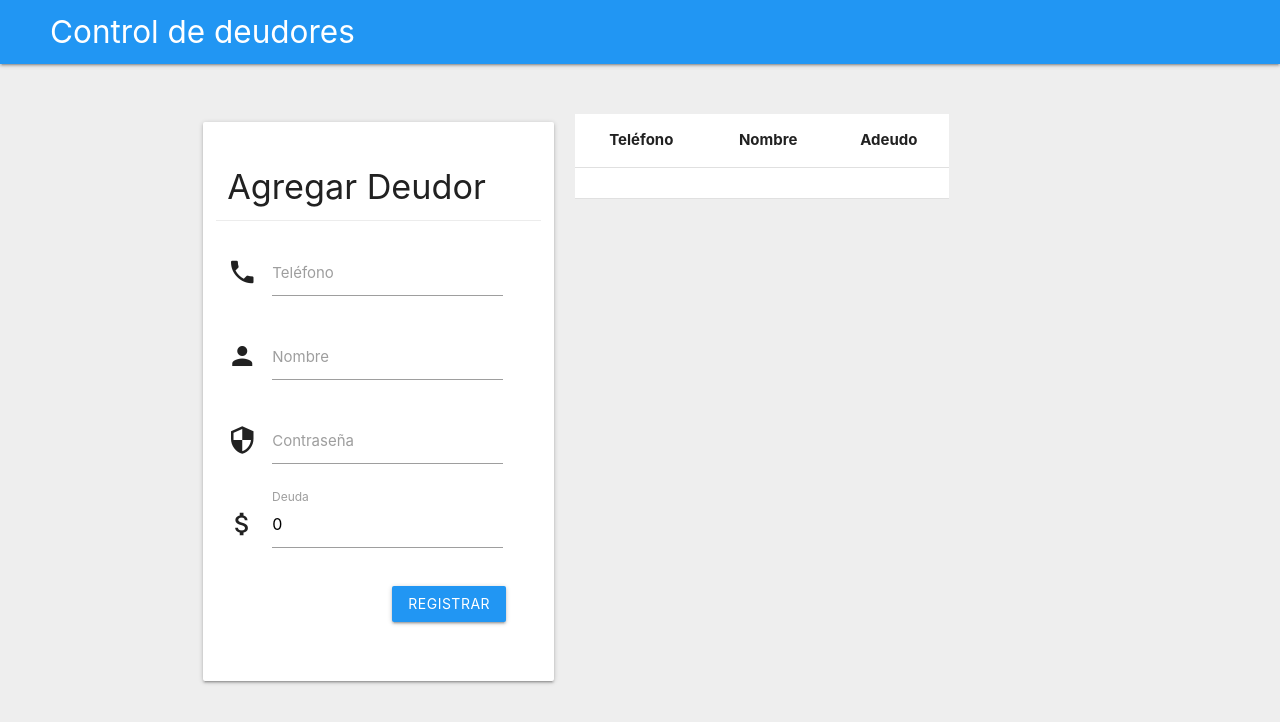
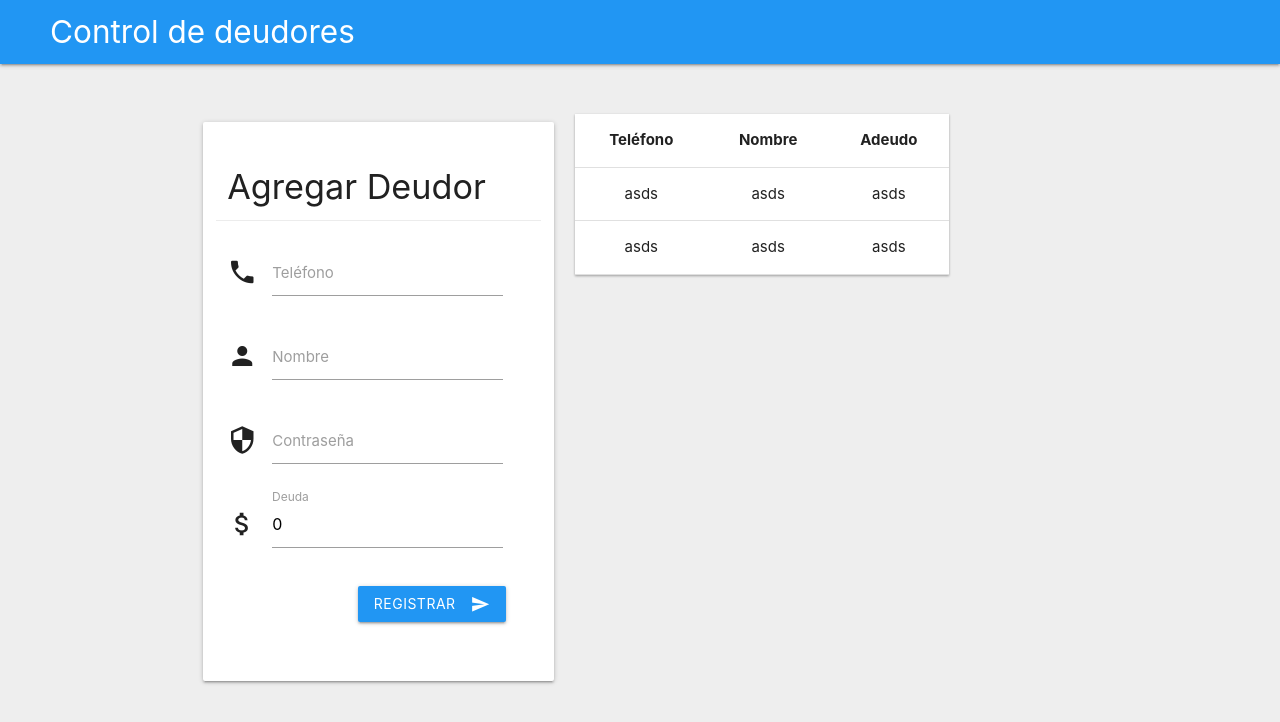
Before and after one commit to LPMendoza/Deudas, an Angular app in the folder frontend/: page /admin in a window 1280 px wide. Shown: the top 722 px of the page. Built offline with nearby package versions, Linux system fonts and the light colour scheme.

Commit message:
componentes admin, deudores, login, estilos s(sin conexion a backend)

```diff
--- a/frontend/src/app/components/admin/admin.component.css
+++ b/frontend/src/app/components/admin/admin.component.css
@@ -0,0 +1,5 @@
+
+table {
+   box-shadow: 0 1px 3px rgba(0,0,0,0.12), 0 1px 2px rgba(0,0,0,0.24);
+   transition: all 0.3s cubic-bezier(.25,.8,.25,1);
+}
--- a/frontend/src/app/components/admin/admin.component.html
+++ b/frontend/src/app/components/admin/admin.component.html
@@ -29,7 +29,7 @@
                 <div class="card-action">
                   <div class="input-field col s12">
 
-                    <button class="btn right blue waves-effect">Registrar</button>
+                    <button class="btn right blue waves-effect" type="submit">Registrar<i class="material-icons right">send</i></button>
 
                   </div>
                 </div>
@@ -39,7 +39,7 @@
         </div>
 
       </div>
-      <table class="col l5 responsive-table centered  white" style="margin-left: 10px;">
+      <table class="col l5 responsive-table centered white" style="margin-left: 10px;">
           <thead>
             <tr>
                 <th>Teléfono</th>
@@ -50,8 +50,15 @@
 
           <tbody>
             <tr>
-              <td></td>
+              <td>asds</td>
+              <td>asds</td>
+              <td>asds</td>
             </tr>
+            <tr>
+                <td>asds</td>
+                <td>asds</td>
+                <td>asds</td>
+              </tr>
           </tbody>
         </table>
     </div>
--- a/frontend/src/app/components/navbar/navbar.component.html
+++ b/frontend/src/app/components/navbar/navbar.component.html
@@ -1,6 +1,6 @@
 <nav class="blue" style="margin-bottom: 50px !important">
   <div class="nav-wrapper">
-    <a href="#" class="brand-logo" style="margin-left: 50px !important">Control de deudores</a>
+    <a href="/" class="brand-logo" style="margin-left: 50px !important">Control de deudores</a>
     <ul id="nav-mobile" class="right hide-on-med-and-down">
     </ul>
   </div>
--- a/frontend/src/index.html
+++ b/frontend/src/index.html
@@ -11,6 +11,24 @@
   <link href="https://fonts.googleapis.com/icon?family=Material+Icons" rel="stylesheet">
 </head>
 <body>
+    <style>
+        /* icon prefix focus color */
+        .input-field .prefix.active {
+          color: #2196f3;
+        }
+             /* label focus color */
+        .input-field input[type=text]:focus + label, input[type=number]:focus + label, input[type=passwor]:focus + label {
+          color: #2196f3 !important;
+        }
+        /* label underline focus color */
+        .input-field input[type=text]:focus, input[type=number]:focus, input[type=password]:focus{
+          border-bottom: 1px solid #2196f3 !important;
+        }
+        /* valid color */
+        .input-field input[type=number].valid, .input-field input[type=text].valid, .input-field input[type=password].valid {
+          border-bottom: 1px solid #2196f3 !important;
+        }
+        </style>
   <app-root></app-root>
   <script src="https://cdnjs.cloudflare.com/ajax/libs/materialize/1.0.0/js/materialize.min.js"></script>
 
--- a/frontend/src/styles.css
+++ b/frontend/src/styles.css
@@ -1,5 +1,4 @@
 /* You can add global styles to this file, and also import other style files */
-
 body {
    background: #eee;
 }
```
